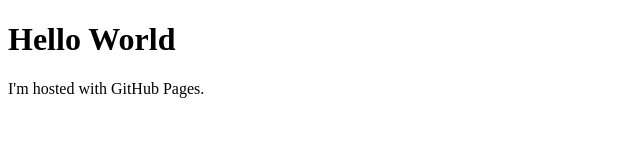
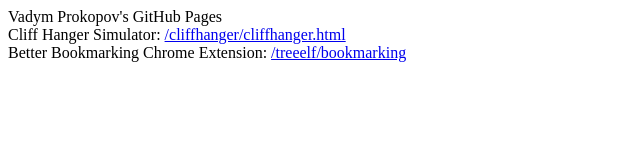
Before and after one commit to TreeElf/treeelf.github.io, a plain HTML site: page index.html in a window 1280 px wide. Shown: the whole page, without its empty margins (0-640 px from the left). Drawn offline with Linux system fonts and the light colour scheme.

Commit message:
added links to basic page

```diff
--- a/index.html
+++ b/index.html
@@ -1,7 +1,10 @@
 <!DOCTYPE html>
 <html>
 <body>
-<h1>Hello World</h1>
-<p>I'm hosted with GitHub Pages.</p>
+Vadym Prokopov's GitHub Pages
+<br>
+Cliff Hanger Simulator: <a href=treeelf.github.io/cliffhanger/cliffhanger.html>/cliffhanger/cliffhanger.html</a><br>
+Better Bookmarking Chrome Extension: <a href=https://github.com/TreeElf/bookmarking>/treeelf/bookmarking</a>
+
 </body>
 </html>
```
